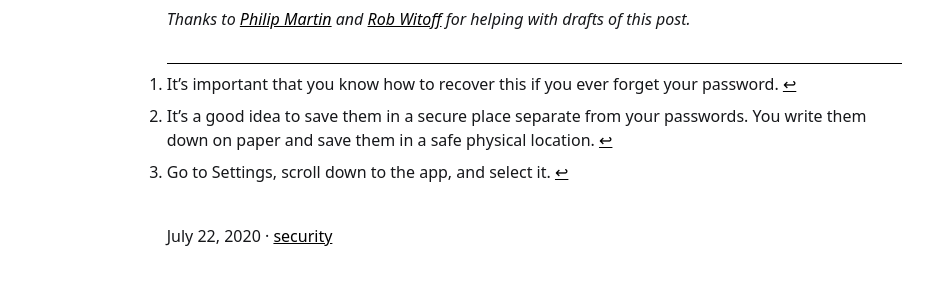
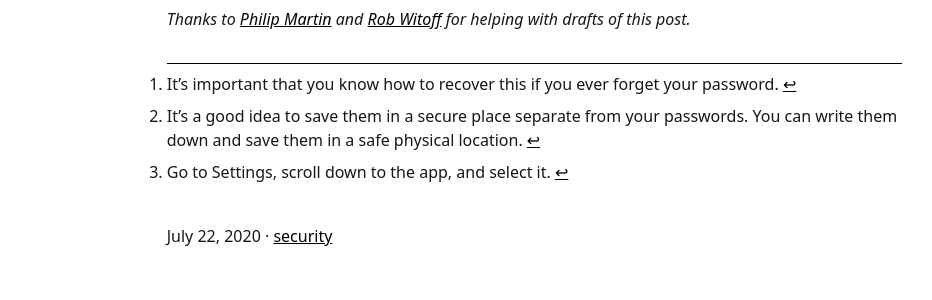
Before and after one commit to varunsrin/varunsrin.github.io, a Jekyll site: the page built from _posts/2020-07-22-seven-weird-tricks-to-avoid-getting-hacked.md, in a window 1280 px wide. Shown: the part 1928-2228 px from the top of the page, without its empty margins (186-1118 px from the left). Built offline with Jekyll 4.4.1, drawn with Linux system fonts in a browser that asks for light colours.

Commit message:
Fix: Typo

```diff
--- a/_posts/2020-07-22-seven-weird-tricks-to-avoid-getting-hacked.md
+++ b/_posts/2020-07-22-seven-weird-tricks-to-avoid-getting-hacked.md
@@ -52,5 +52,5 @@ Zoom on Mac OS has caused serious issues like [zoom bombing](https://krebsonsecu
 -----
 
 [^1]: It's important that you know how to recover this if you ever forget your password.
-[^2]: It's a good idea to save them in a secure place separate from your passwords. You write them down on paper and save them in a safe physical location.
+[^2]: It's a good idea to save them in a secure place separate from your passwords. You can write them down and save them in a safe physical location.
 [^3]: Go to Settings, scroll down to the app, and select it.
```
